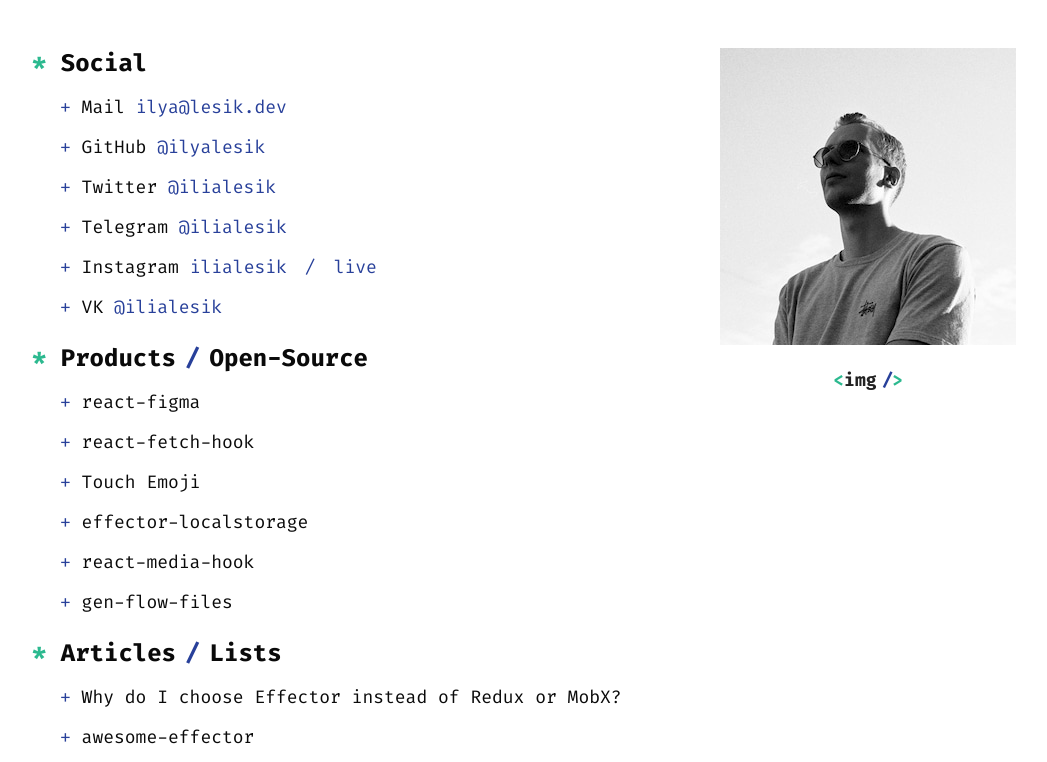
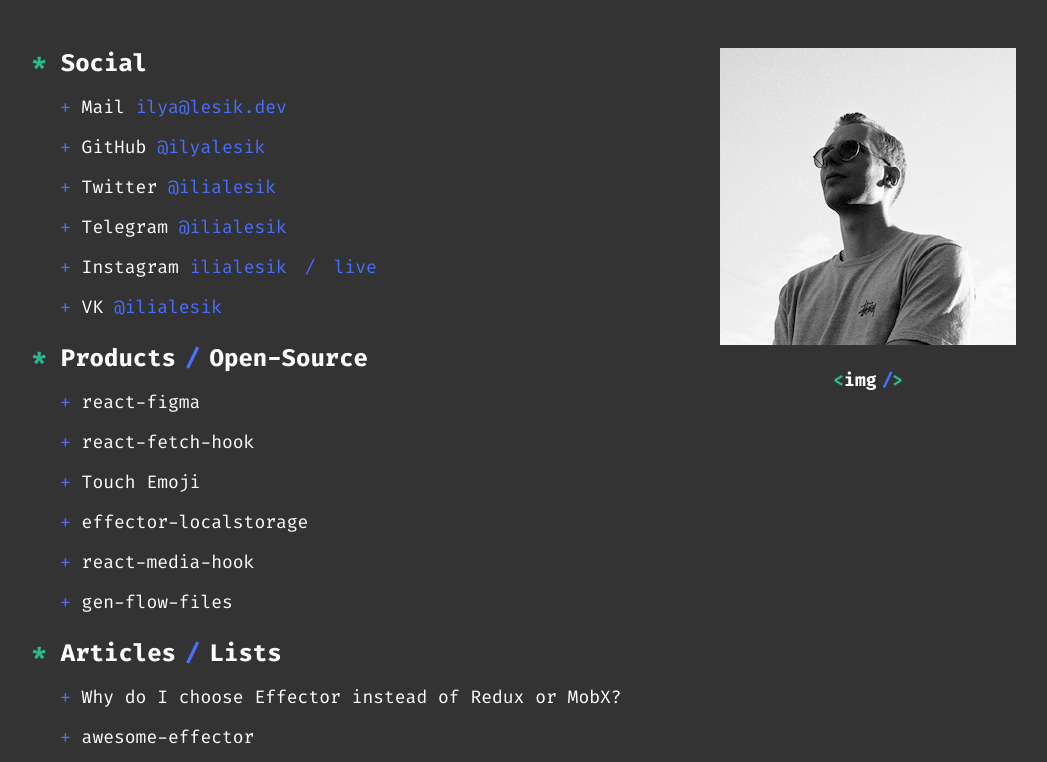
Before and after one commit to ilyalesik/lesik-dev, a website built with Parcel: page src/index.html in a window 1280 px wide. Shown: the part 112-874 px from the top of the page, without its empty margins (116-1163 px from the left). Built offline with nearby package versions, Linux system fonts and the dark colour scheme.

Commit message:
Implement dark theme
Closes #8

```diff
--- a/src/styles/styles.css
+++ b/src/styles/styles.css
@@ -3,6 +3,17 @@
     --green: #2CB98F;
     --black: #0A0A0A;
     --blue: #28409A;
+}
+
+@media (prefers-color-scheme: dark) {
+    :root {
+        --black: #fff;
+        --blue: #496fff;
+    }
+
+    body {
+        background: #333;
+    }
 }
 
 .main {
@@ -141,6 +152,8 @@
     line-height: 24px;
 
     margin-top: 23px;
+
+    color: var(--black);
 }
 
 .avatar__quote {
```
